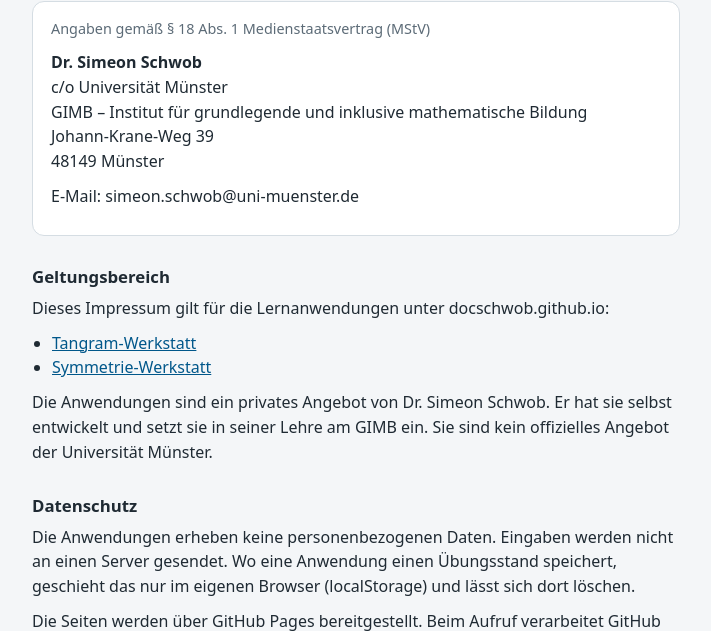
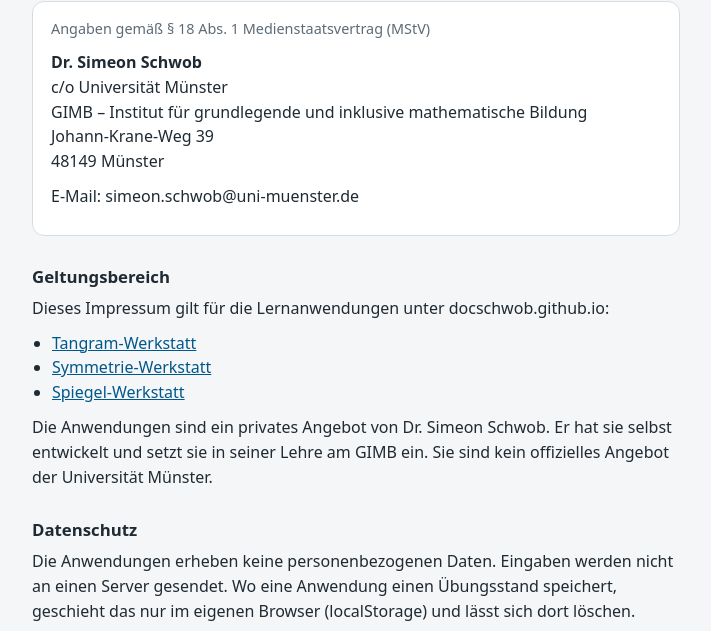
Before and after one commit to docschwob/docschwob.github.io, a plain HTML site: page impressum.html in a window 1280 px wide. Shown: the part 91-722 px from the top of the page, without its empty margins (284-995 px from the left). Drawn offline with Linux system fonts and the light colour scheme.

Commit message:
Impressum: Spiegel-Werkstatt im Geltungsbereich ergänzen

```diff
--- a/impressum.html
+++ b/impressum.html
@@ -42,6 +42,7 @@ Johann-Krane-Weg 39<br>
 <ul>
 <li><a href="https://docschwob.github.io/tangram-werkstatt/">Tangram-Werkstatt</a></li>
 <li><a href="https://docschwob.github.io/symmetrie-werkstatt/">Symmetrie-Werkstatt</a></li>
+<li><a href="https://docschwob.github.io/spiegel-werkstatt/">Spiegel-Werkstatt</a></li>
 </ul>
 <p>Die Anwendungen sind ein privates Angebot von Dr. Simeon Schwob. Er hat sie selbst entwickelt und setzt sie in seiner Lehre am GIMB ein. Sie sind kein offizielles Angebot der Universität Münster.</p>
 
```
